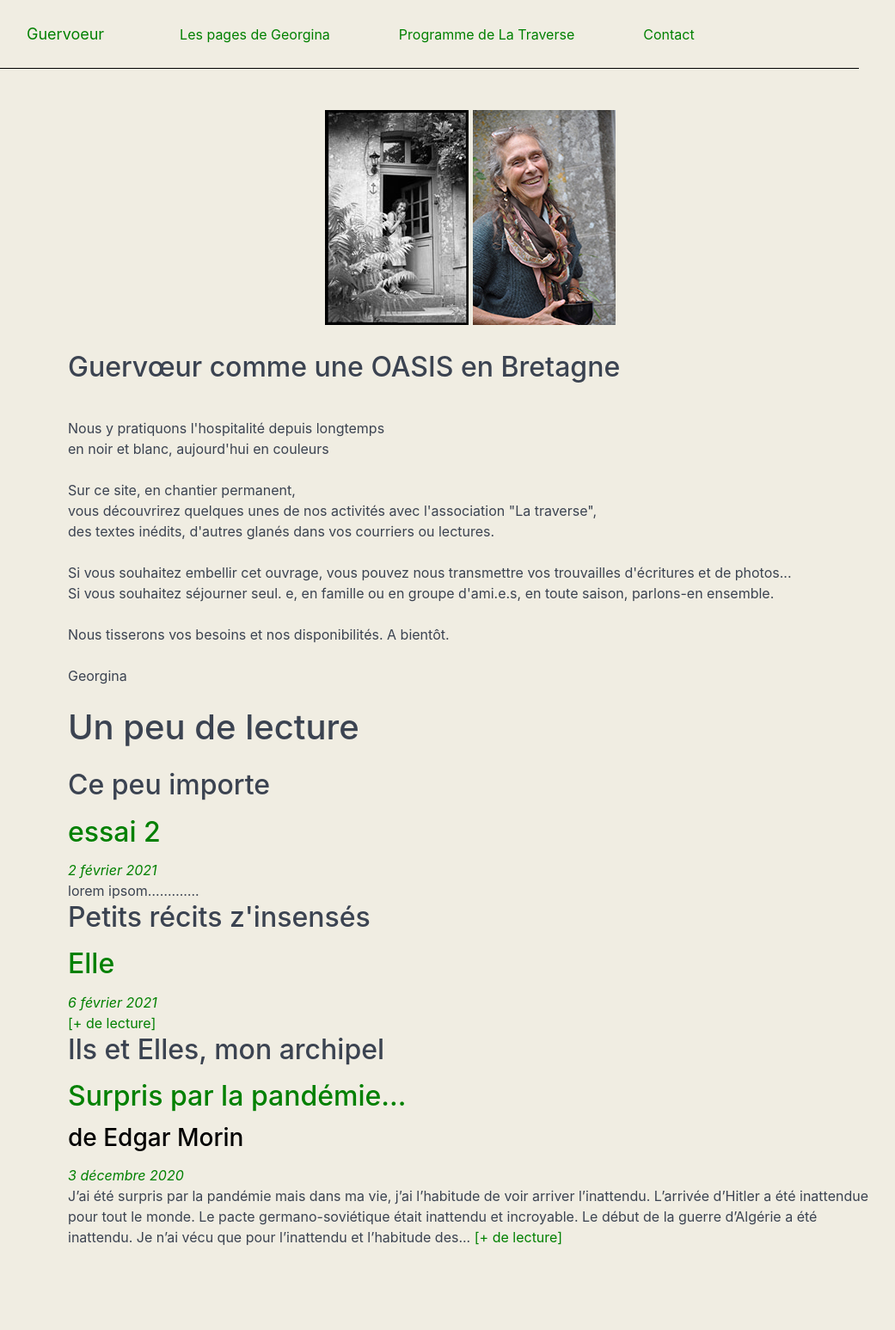
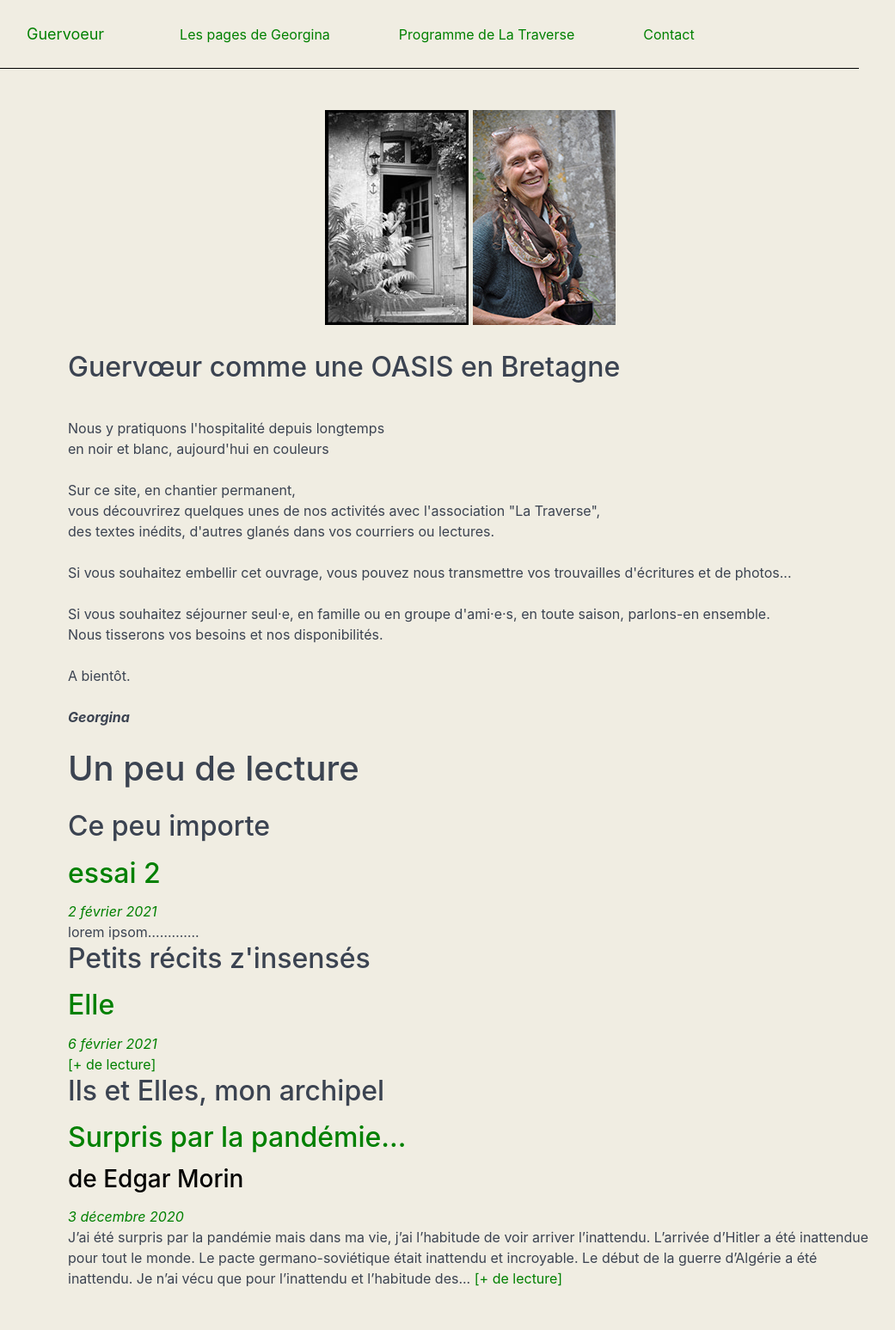
Before and after one commit to violaine-web/guervoeur, a Jekyll site: the page built from index.markdown, in a window 1280 px wide. Shown: the whole page at 86% size, without its empty margins (141-1182 px from the left). Built offline with Jekyll 4.4.1, drawn with Linux system fonts in a browser that asks for light colours; before the commit the page ends 1499 px from its top, so only the background shows below that.

Commit message:
corrige le texte

```diff
--- a/index.markdown
+++ b/index.markdown
@@ -13,14 +13,15 @@ Nous y pratiquons l'hospitalité depuis longtemps<br>
 en noir et blanc, aujourd'hui en couleurs<br>
 <br>
 Sur ce site, en chantier permanent,<br>
-vous découvrirez quelques unes de nos activités avec l'association "La traverse",<br>
+vous découvrirez quelques unes de nos activités avec l'association "La Traverse",<br>
 des textes inédits, d'autres glanés dans vos courriers ou lectures.<br>
 <br>
 Si vous souhaitez embellir cet ouvrage, vous pouvez nous transmettre vos trouvailles d'écritures et de photos...<br>
-Si vous souhaitez séjourner seul. e, en famille ou en groupe d'ami.e.s, en toute saison, parlons-en ensemble.<br>
 <br>
-Nous tisserons vos besoins et nos disponibilités. A bientôt.<br>
+Si vous souhaitez séjourner seul&middot;e, en famille ou en groupe d'ami&middot;e&middot;s, en toute saison, parlons-en ensemble.<br>
+Nous tisserons vos besoins et nos disponibilités.<br>
+<br>A bientôt.<br>
 <br>
-Georgina
+<strong><em>Georgina</em></strong>
 </p>
 <h1>Un peu de lecture</h1>
```
